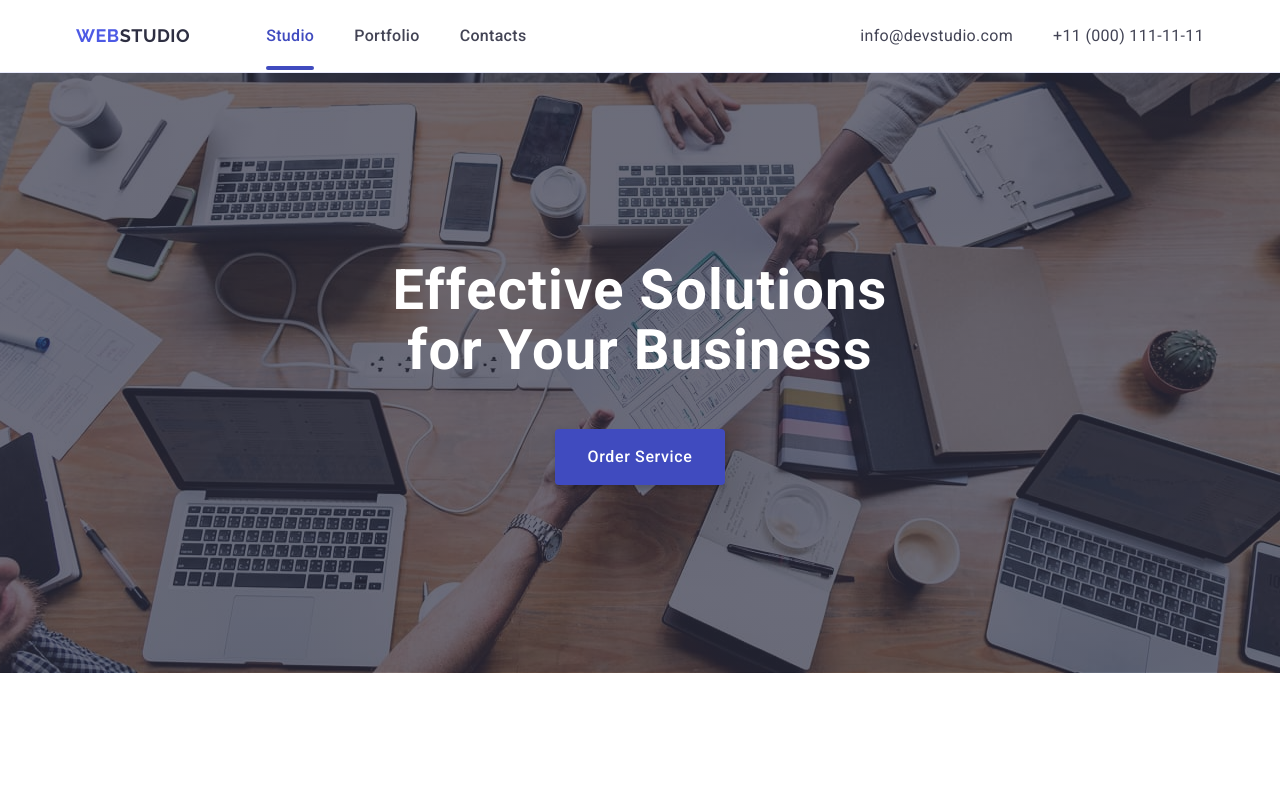
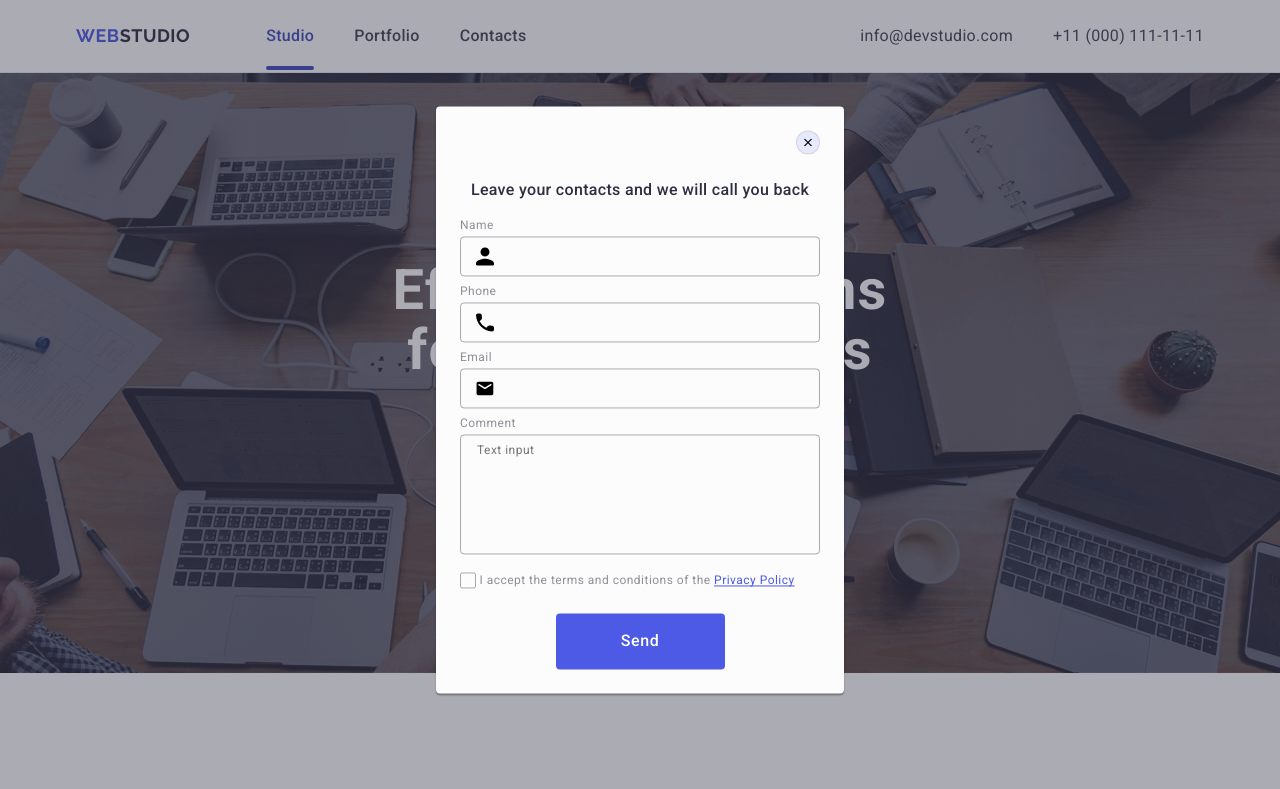
Before and after one commit to vasyl-medulych/goit-markup-hw-06, a plain HTML site: page index.html in a window 1280 px wide. Both pictures are taken after a click on the button "Order Service". Shown: the top 789 px of the page. Drawn offline with nearby package versions, Linux system fonts and the light colour scheme.

Commit message:
add js modal btn

```diff
--- a/index.html
+++ b/index.html
@@ -72,7 +72,9 @@
       <section class="solution-sec">
         <div class="container sol-container">
           <h1 class="solution">Effective Solutions for Your Business</h1>
-          <button class="order-service" type="button">Order Service</button>
+          <button class="order-service" type="button" data-modal-open>
+            Order Service
+          </button>
         </div>
       </section>
 
@@ -508,9 +510,9 @@
       </div>
     </footer>
     <!-- #region Modal Form -->
-    <div class="modal-overlay">
+    <div class="modal-overlay" data-modal>
       <div class="modal">
-        <button type="button" class="modal-close">
+        <button type="button" class="modal-close" data-modal-close>
           <svg class="modal-form-svg" width="8" height="8">
             <use href="./images/icons.svg#icon-close"></use>
           </svg>
@@ -587,5 +589,7 @@
       </div>
     </div>
     <!-- #endregion Modal Form -->
+    <!-- Ставимо перед закриваючим тегом body -->
+    <script src="./js/modal.js"></script>
   </body>
 </html>
--- /dev/null
+++ b/js/modal.js
@@ -0,0 +1,18 @@
+(() => {
+  const refs = {
+    // Додати атрибут data-modal-open на кнопку відкриття
+    openModalBtn: document.querySelector("[data-modal-open]"),
+    // Додати атрибут data-modal-close на кнопку закриття
+    closeModalBtn: document.querySelector("[data-modal-close]"),
+    // Додати атрибут data-modal на бекдроп модалки
+    modal: document.querySelector("[data-modal]"),
+  };
+
+  refs.openModalBtn.addEventListener("click", toggleModal);
+  refs.closeModalBtn.addEventListener("click", toggleModal);
+
+  function toggleModal() {
+    // is-open це клас який буде додаватися/забиратися на бекдроп при натисканні на кнопки
+    refs.modal.classList.toggle("is-open");
+  }
+})();
```
